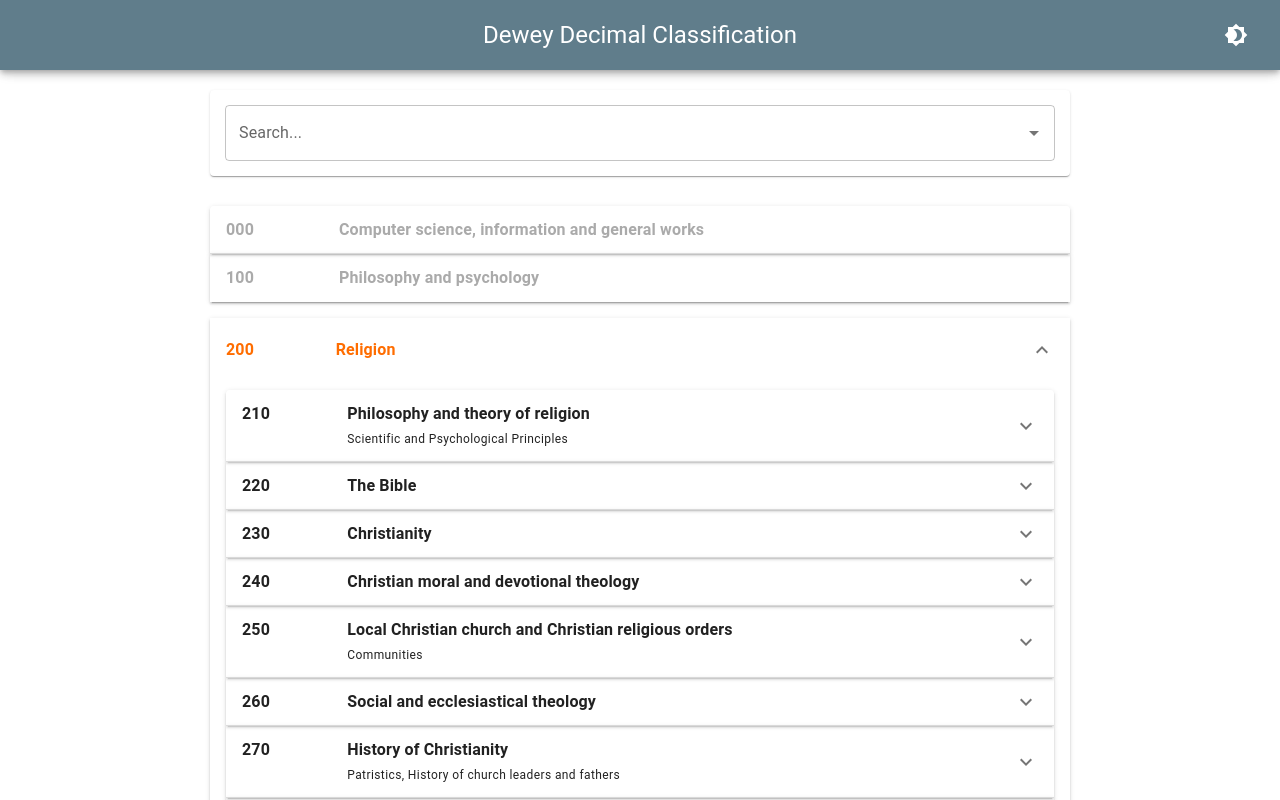
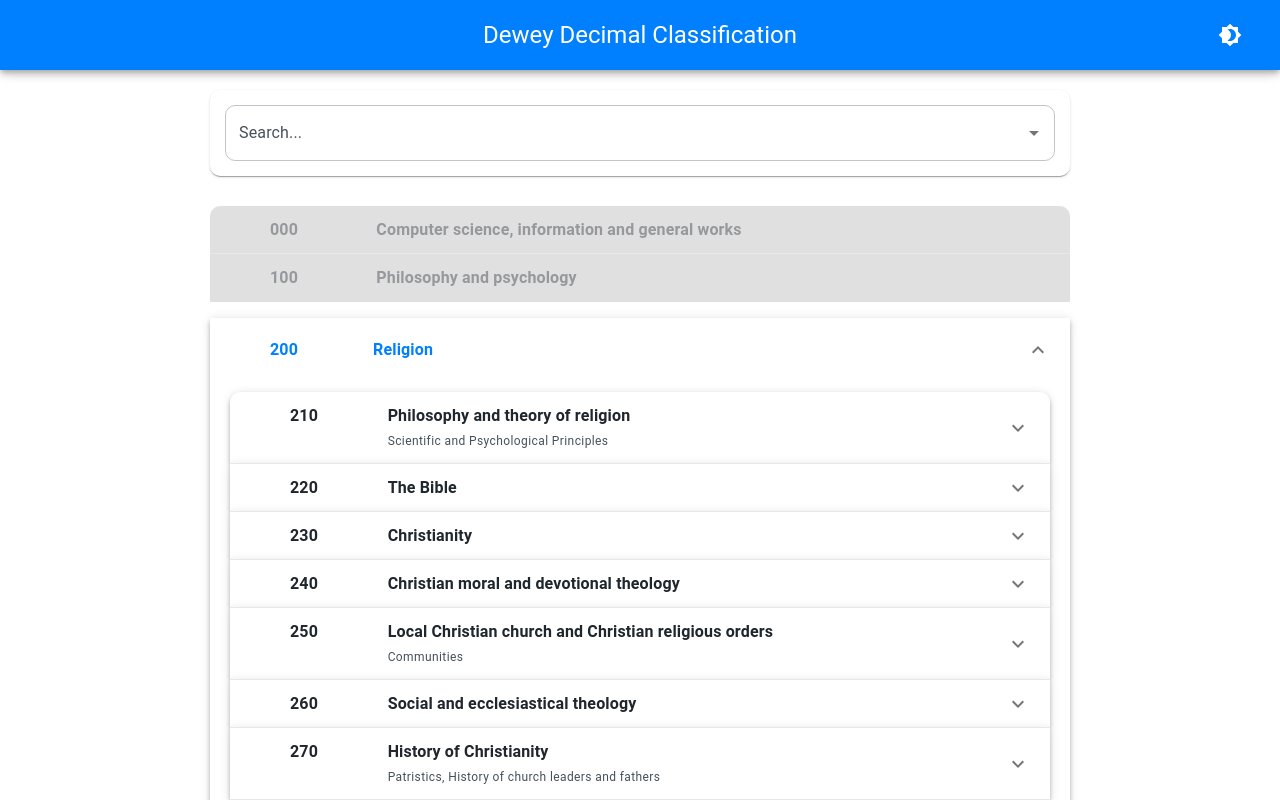
Before and after one commit to AdrianMetlenko/DDC, a React (Create React App) app: page / in a window 1280 px wide. Shown: the top 800 px of the page. Built offline with nearby package versions, Linux system fonts and the light colour scheme.

Commit message:
Theme updates

```diff
--- a/src/App.tsx
+++ b/src/App.tsx
@@ -1,7 +1,7 @@
 import React, {useEffect, useMemo, useState} from 'react';
 import {
     CssBaseline,
-    TextField, Autocomplete, Paper, PaletteMode, createTheme, ThemeProvider
+    TextField, Autocomplete, Paper, PaletteMode, createTheme, ThemeProvider, Box
 } from '@mui/material';
 import ddcJson from './ddc.json'
 import {Helmet} from 'react-helmet'
@@ -13,6 +13,7 @@ import {ColorModeContext, getDesignTokens} from "./Theme";
 
 function App() {
     const [mode, setMode] = useState<PaletteMode>('light');
+    // const prefersDarkMode = useMediaQuery('(prefers-color-scheme: dark)');
 
     const colorMode = useMemo(
         () => ({
@@ -43,24 +44,23 @@ function App() {
         <ColorModeContext.Provider value={colorMode}>
             <ThemeProvider theme={theme}>
                 <TopBar height={70}/>
-                <div style={{
-                    background: theme.palette.background.default,
-                    marginTop: 70,
-                    height: 'calc(100vh - 80px)',
+                <Box sx={{
+                    mt: 7,
                     display: 'flex',
                     alignItems: "center",
-                    flexDirection: "column"
+                    flexDirection: "column",
+                    bgcolor: 'background.paper'
                 }}>
                     <Helmet>
                         <title>{"DDC Index"}</title>
                     </Helmet>
                     <CssBaseline/>
 
-                    <div style={{
+                    <Box sx={{
                         textAlign: 'center',
-                        paddingLeft: 20,
-                        paddingTop: 20,
-                        paddingRight: 20,
+                        paddingLeft: 2,
+                        paddingTop: 2,
+                        paddingRight: 2,
                         width: '100%',
                         maxWidth: 900
                     }}>
@@ -79,11 +79,11 @@ function App() {
                                 renderInput={(params) => <TextField {...params} variant='outlined' label="Search..."/>}
                             />
                         </Paper>
-                    </div>
+                    </Box>
                     <div style={{maxWidth: 900, padding: 20, width: '100%'}}>
                         {ddc?.map(code => createAccordion(code, expanded, setExpanded, 1, theme))}
                     </div>
-                </div>
+                </Box>
             </ThemeProvider>
         </ColorModeContext.Provider>
     );
--- a/src/Theme.ts
+++ b/src/Theme.ts
@@ -1,54 +1,49 @@
-import {blueGrey, grey, orange} from "@mui/material/colors";
 import React, {useContext} from "react";
 
 import {
-    CssBaseline,
-    TextField, Autocomplete, Paper, PaletteMode, createTheme, ThemeProvider, PaletteColorOptions, ThemeOptions
+    PaletteMode, ThemeOptions
 } from '@mui/material';
+import {blue, blueDark, grey} from "./theme/MUIColours";
 
-export const ColorModeContext = React.createContext({toggleColorMode: () => {}})
+export const ColorModeContext = React.createContext({
+    toggleColorMode: () => {
+    }
+})
 export const useColorModeContext = () => useContext(ColorModeContext);
 
 export const getDesignTokens = (mode: PaletteMode) => ({
     palette: {
+        primary: {
+            ...blue,
+            ...(mode === 'dark' && {
+                main: blue[400],
+            }),
+        },
+        divider: mode === 'dark' ? blueDark[700] : grey[200],
+        primaryDark: blueDark,
         mode,
-        ...(mode === 'light'
-            ? {
-                // palette values for light mode
-                primary: blueGrey,
-                secondary: orange,
-                // text:{
-                //     main: "#568FA6"
-                // },
-                // background: {
-                //     default: grey['200'],
-                //     paper: grey['400']
-                // },
-                // text: {
-                //     primary: light_mode[4],
-                //     secondary: light_mode[3],
-                // },
-            }:
-            {
-                // palette values for dark mode
-                primary: {
-                    light: "#272C4A",
-                    main: "#222845",
-                    dark: "#1A2039"
-                },
-                secondary: {
-                    light: "#F2CA50",
-                    main: "#F2CA50",
-                    dark: "#D99E30"
-                },
-                background: {
-                    default: "#1A2039",
-                    paper: "#222845",
-                },
-                text: {
-                    primary: "#E6EEF8",
-                    secondary: "#A1A5AB",
-                },
-            }),
+        ...(mode === 'dark' && {
+            background: {
+                default: blueDark[800],
+                paper: blueDark[900],
+            },
+        }),
+        ...(mode === 'light' && {
+            text: {
+                primary: grey[900],
+                secondary: grey[700],
+            },
+        }),
+        ...(mode === 'dark' && {
+            text: {
+                primary: '#fff',
+                secondary: grey[500],
+            },
+        }),
+        grey,
     },
+    shape: {
+        borderRadius: 10,
+    },
+    spacing: 10,
 } as ThemeOptions);
--- a/src/components/TopBar.tsx
+++ b/src/components/TopBar.tsx
@@ -7,9 +7,9 @@ function TopBar({height}: {height: number}) {
     const theme = useTheme()
     return (
         <AppBar position="fixed" elevation={5} sx={{height: height, justifyContent: 'center'}}>
-            <Toolbar style={{width: '100%'}}>
+            <Toolbar sx={{width: '100%'}}>
                 <div style={{flex: 1}}/>
-                <Typography variant="h5" style={{color: theme.palette.primary.contrastText, flex: 1, textAlign: 'center'}}>
+                <Typography variant="h5" sx={{flex: 1, textAlign: 'center'}}>
                     Dewey Decimal Classification
                 </Typography>
                 <div style={{flex: 1, display: 'flex'}}>
--- a/src/functions/CreateAccordionsRecursive.tsx
+++ b/src/functions/CreateAccordionsRecursive.tsx
@@ -13,11 +13,11 @@ export function createAccordion(code: ddcCode, expanded: string | null, setExpan
     if (expanded) {
         expand = expanded.slice(0, matchDepth) === match
     }
-    const color = expand ? theme.palette.secondary.dark : theme.palette.text.main
+    const color = expand ? theme.palette.primary.main : theme.palette.text.primary
 
     if (code.children) {
         return <Accordion
-            elevation={2}
+            elevation={code.enabled ? 4 : 0}
             disabled={!code.enabled}
             expanded={expand}
             onChange={() => {
@@ -30,18 +30,24 @@ export function createAccordion(code: ddcCode, expanded: string | null, setExpan
                         while (levelUp.length < 3) {
                             levelUp = levelUp + '0'
                         }
-                        setExpanded(levelUp)
+                        if(levelUp === '000'){
+                            setExpanded('200')
+                        } else {
+                            setExpanded(levelUp)
+                        }
+
                     }
                 } else {
                     setExpanded(code.code)
                 }
             }}
-            style={{background: alpha(theme.palette.background.paper, 0.4)}}>
-            <AccordionSummary expandIcon={<ExpandMore/>} style={{display: 'flex'}}>
-                <Typography style={{color: color, flex: 1, paddingRight: '5%', fontWeight: 'bold'}}>{code.code}</Typography>
+            sx={{bgcolor: 'background.default'}}
+        >
+            <AccordionSummary expandIcon={<ExpandMore/>} sx={{display: 'flex', ml: 4}}>
+                <Typography sx={{color: color, flex: 1, pr: '5%', fontWeight: 'bold'}}>{code.code}</Typography>
                 <div style={{flex: 10}}>
-                    <Typography style={{color: color, fontWeight: 'bold'}}>{code.title}</Typography>
-                    <Typography variant='caption'>{code.notes}</Typography>
+                    <Typography sx={{color: color, fontWeight: 'bold'}}>{code.title}</Typography>
+                    <Typography variant='caption' sx={{color: 'text.secondary'}}>{code.notes}</Typography>
                 </div>
             </AccordionSummary>
             <AccordionDetails>
@@ -50,16 +56,16 @@ export function createAccordion(code: ddcCode, expanded: string | null, setExpan
         </Accordion>
     } else {
         return <Accordion
-            elevation={2}
+            elevation={code.enabled ? 4 : 0}
             disabled={!code.enabled}
             expanded={expanded === code.code}
-            style={{background: alpha(theme.palette.background.paper, 0.3)}}
+            sx={{bgcolor: 'background.default'}}
         >
-            <AccordionSummary style={{display: 'flex'}}>
+            <AccordionSummary sx={{display: 'flex', ml: 4}}>
                 <Typography style={{flex: 1, paddingRight: '5%', fontWeight: 'bold'}}>{code.code}</Typography>
                 <div style={{flex: 10}}>
                     <Typography style={{color: color, fontWeight: 'bold'}}>{code.title}</Typography>
-                    <Typography variant='caption'>{code.notes}</Typography>
+                    <Typography variant='caption' sx={{color: 'text.secondary'}}>{code.notes}</Typography>
                 </div>
             </AccordionSummary>
         </Accordion>
--- a/src/functions/FlattenSearchOptions.ts
+++ b/src/functions/FlattenSearchOptions.ts
@@ -6,7 +6,10 @@ export function flatten(json: ddcCode, flatArray: searchOption[]): searchOption[
         notes = ` (${json.notes})`
     }
     const group = json.code.slice(0, 2) + '0'
-    flatArray.push({id: json.code, label: `${json.code}: ${json.title}` + notes, group: group, disabled: !json.enabled})
+    if(flatArray.filter(item => item.id == json.code).length === 0){
+        flatArray.push({id: json.code, label: `${json.code}: ${json.title}` + notes, group: group, disabled: !json.enabled})
+
+    }
     if (json.children) {
         json.children.forEach(child => flatten(child, flatArray))
     }
--- /dev/null
+++ b/src/theme/MUIColours.ts
@@ -0,0 +1,39 @@
+export const blue = {
+    50: '#F0F7FF',
+    100: '#C2E0FF',
+    200: '#A5D8FF',
+    300: '#66B2FF',
+    400: '#3399FF',
+    main: '#007FFF', // contrast 3.83:1
+    500: '#007FFF',
+    600: '#0072E5',
+    700: '#0059B2',
+    800: '#004C99',
+    900: '#003A75',
+};
+export const blueDark = {
+    50: '#E2EDF8',
+    100: '#CEE0F3',
+    200: '#91B9E3',
+    300: '#5090D3',
+    main: '#5090D3',
+    400: '#265D97',
+    500: '#1E4976',
+    600: '#173A5E',
+    700: '#132F4C', // contrast 13.64:1
+    800: '#001E3C',
+    900: '#0A1929',
+};
+
+export const grey = {
+    50: '#F3F6F9',
+    100: '#EAEEF3',
+    200: '#E5E8EC',
+    300: '#D7DCE1',
+    400: '#BFC7CF',
+    500: '#AAB4BE',
+    600: '#7F8E9D',
+    700: '#46505A', // contrast 8.21:1
+    800: '#2F3A45', // contrast 11.58:1
+    900: '#20262D',
+};
```
